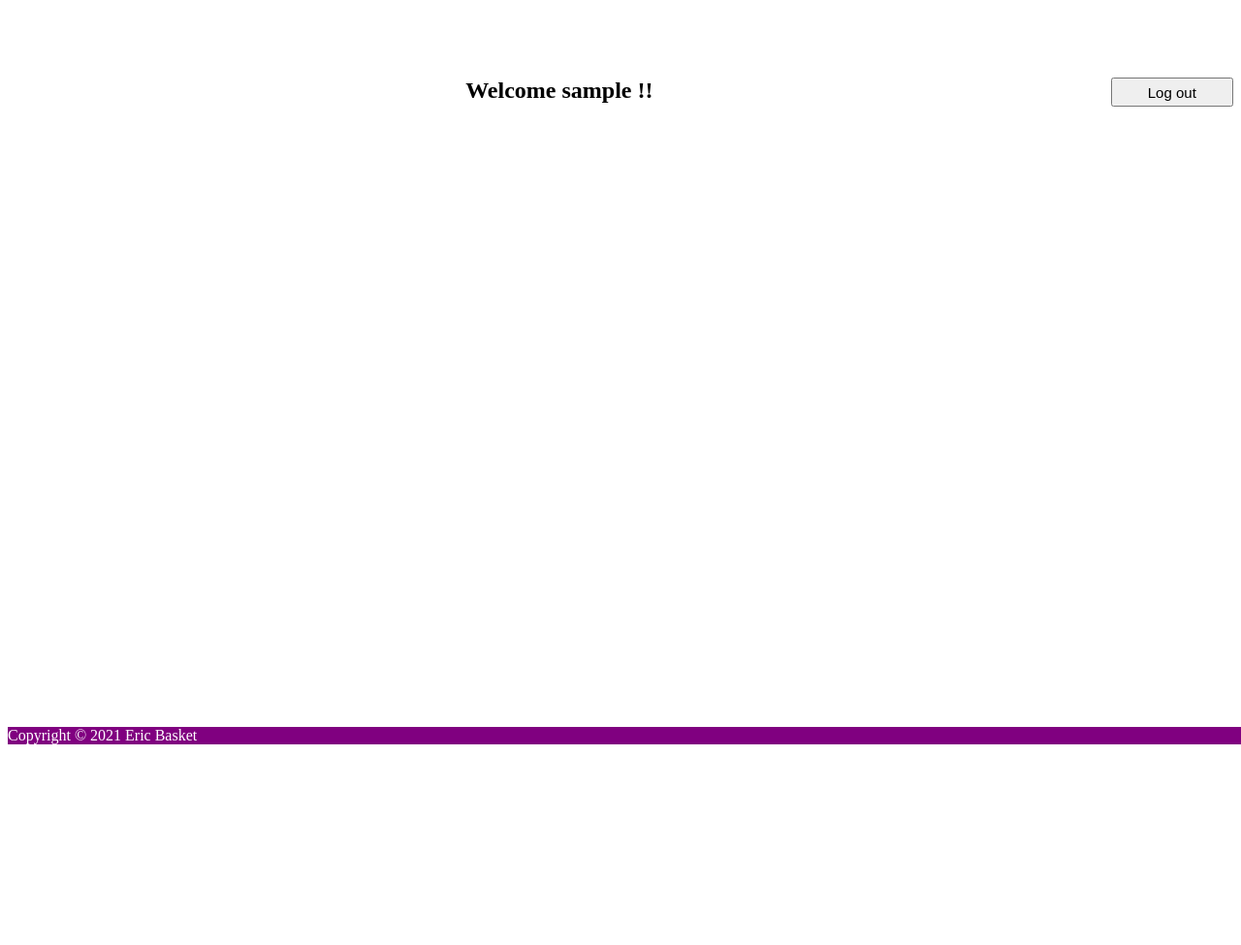
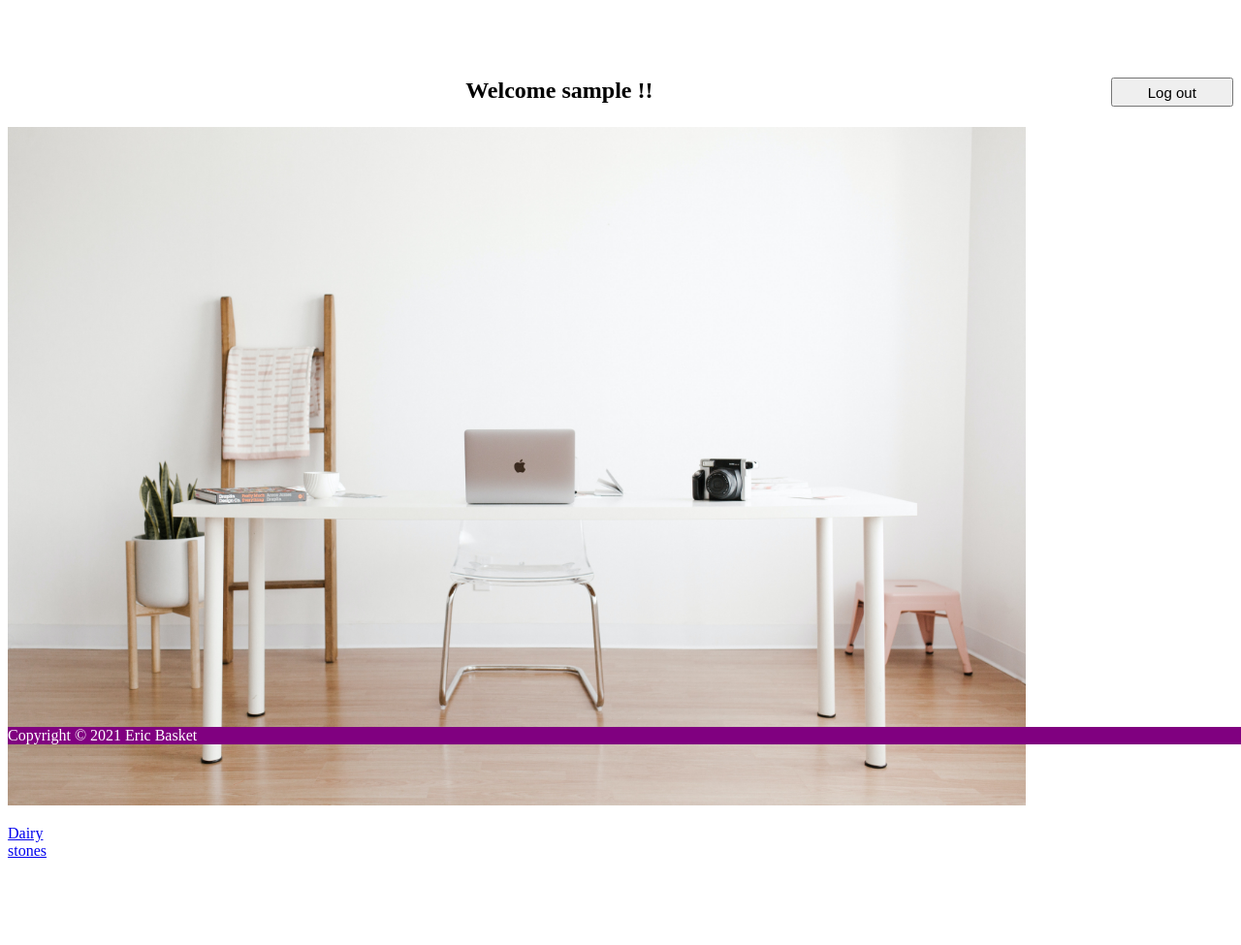
Before and after one commit to liberbell/dj04, a Django app: template firstProject/project_app1/templates/loggedin.html in a window 1280 px wide. Shown: the part 32-1007 px from the top of the page at 97% size. Before the commit the page ends 800 px from the top, so only its background shows below. Run offline with Django 3.2, Linux system fonts and the light colour scheme; the template is opened without the code that fills it: most values are stand-ins (such as "Sample title", 1, 10 or a date in 2020).

Commit message:
loggedin3

```diff
--- a/firstProject/project_app1/templates/loggedin.html
+++ b/firstProject/project_app1/templates/loggedin.html
@@ -17,5 +17,12 @@
     <h2>
         <p style="text-align: center">Welcome {{ username }} !!</p>
     </h2>
+    <img src="/static/background.jpg" width="1050" height="700" style="text-align:center;">
+    <div class="container">
+        <p></p>
+        <a href="#">Dairy</a><br />
+        <a href="#">stones</a><br />
+        <a href="#"></a>
+    </div>
     {% endblock %}
 </body>
```
